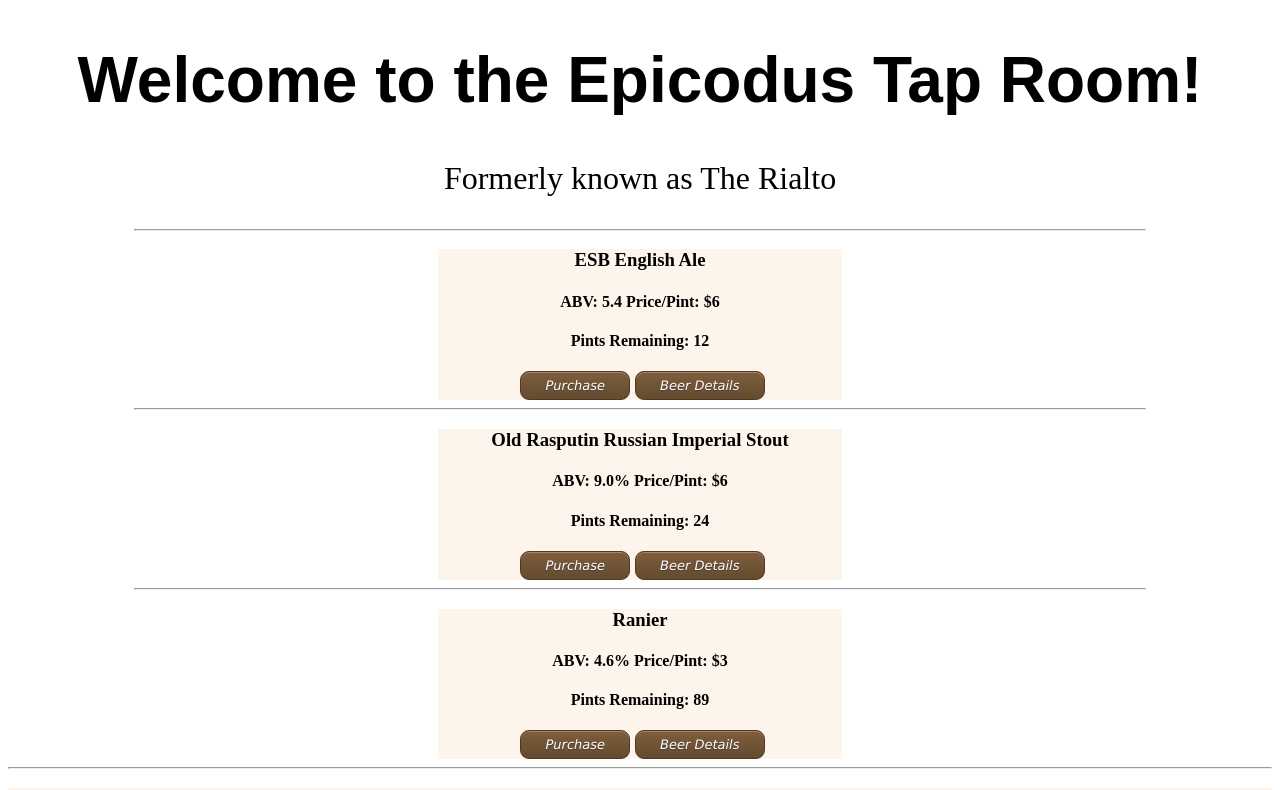
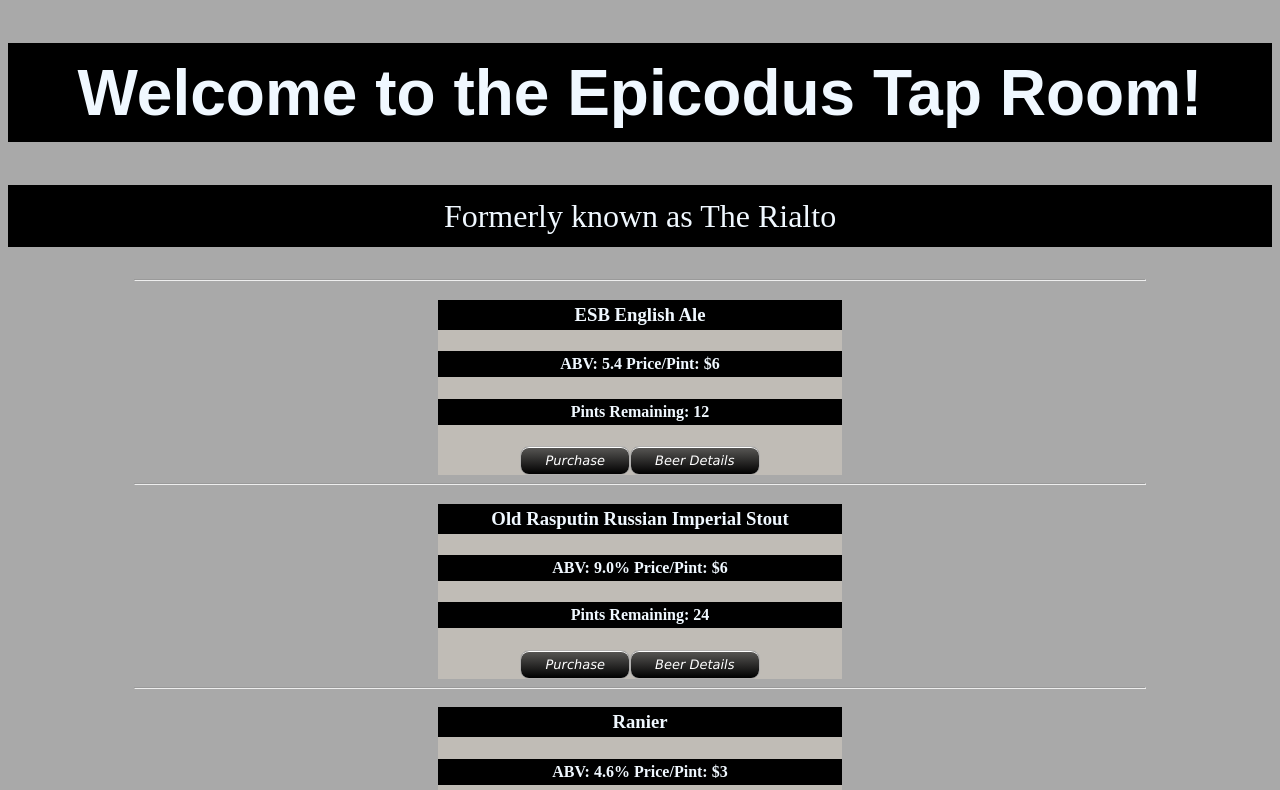
Before and after one commit to PRKille/TapRoomRedux, a React (Create React App) app: page / in a window 1280 px wide. Shown: the top 790 px of the page. Built offline with nearby package versions, Linux system fonts and the light colour scheme.

Commit message:
finish consolidating styling

```diff
--- a/src/App.css
+++ b/src/App.css
@@ -1,3 +1,14 @@
+body {
+  background-color: darkgray;
+}
+
+h1, h3, h4, p{
+  background-color: black;
+  color: aliceblue;
+  text-align: center;
+  padding: 1%;
+}
+
 .header {
   text-align: center;
   font-size: xx-large;
@@ -7,11 +18,30 @@
   font-family: fantasy;
 }
 
-.form {
-  background-color: rgba(250, 235, 215, 0.486);
+.keg {
+	text-align: center;
+	background-color: rgba(250, 235, 215, 0.274);
+  max-width: 40%;
+  margin-left: 30%;
+  margin-right: 30%;
 }
 
-.detailsButton {
+.kegs {
+  margin-left: 10%;
+  margin-right: 10%;
+}
+
+form {
+	background-color: lightslategrey;
+}
+
+input {
+  margin-left: 5px;
+  border-radius: 9px;
+  text-align: center;
+}
+
+button {
   box-shadow:inset 0px 1px 0px 0px #ffffff;
 	background:linear-gradient(to bottom, #555452 5%, #000000 100%);
 	border-radius:9px;
@@ -25,10 +55,12 @@
 	padding:6px 24px;
 	text-decoration:none;
 }
-.detailsButton:hover {
+
+button:hover {
 	background-color:transparent;
 }
-.detailsButton:active {
+
+button:active {
 	position:relative;
 	top:1px;
 }
--- a/src/Components/KegDetails/KegDetails.js
+++ b/src/Components/KegDetails/KegDetails.js
@@ -1,7 +1,6 @@
 import React from 'react';
 import KegForm from '../KegFolder/KegForm'
 import PropTypes from 'prop-types';
-import '../../App.css'
 
 const KegDetails = (props) => {
 
@@ -21,13 +20,13 @@
   }
 
   return (
-    <div className="form">
+    <div>
       <h1>{props.keg.name}</h1>
       <h3>{props.keg.brand}</h3>
       <p>ABV: {props.keg.abv}  Pints Left: {props.keg.inventory}</p>
-      <button className="detailsButton" onClick={() => props.onKegDeletion(props.keg.id)}>Delete Keg</button>
-      <button className="detailsButton" onClick={props.handleBackToTapRoom}>Back to Tap Room</button>
-      <div className="form">
+      <button onClick={() => props.onKegDeletion(props.keg.id)}>Delete Keg</button>
+      <button onClick={props.handleBackToTapRoom}>Back to Tap Room</button>
+      <div>
         <KegForm
           formSubmissionHandler={handleKegEditSubmit}
           buttonText="Edit this Keg" />
--- a/src/Components/KegFolder/KegForm.css
+++ /dev/null
@@ -1,23 +0,0 @@
-input {
-  margin-left: 5px;
-  border-radius: 9px;
-  text-align: center;
-}
-
-button {
-  margin-left: 5px;
-  box-shadow:inset 0px 1px 0px 0px #a6827e;
-	background:linear-gradient(to bottom, #7d5d3b 5%, #634b30 100%);
-	background-color:#7d5d3b;
-	border-radius:9px;
-	border:1px solid #54381e;
-	display:inline-block;
-	cursor:pointer;
-	color:#ffffff;
-	font-family:Verdana;
-	font-size:13px;
-	font-style:italic;
-	padding:6px 24px;
-	text-decoration:none;
-	text-shadow:0px 1px 0px #4d3534;
-}
--- a/src/Components/KegFolder/KegForm.js
+++ b/src/Components/KegFolder/KegForm.js
@@ -1,11 +1,10 @@
 import React from 'react';
 import PropTypes from 'prop-types';
-import './KegForm.css';
 
 function KegForm(props) {
   return (
-    <div className="formControl">
-      <form className="createForm" onSubmit={props.formSubmissionHandler}>
+    <div>
+      <form onSubmit={props.formSubmissionHandler}>
         <input
           type="text"
           name="name"
--- a/src/Components/TapRoom/Keg.js
+++ b/src/Components/TapRoom/Keg.js
@@ -4,8 +4,8 @@
 const Keg = (props) => {
 
   function hasInventory(count) {
-    return count > 10 ? <button className="purchaseButton" onClick={() => props.onBeerPuchase(props.id)}>Purchase</button>
-      : count <= 10 && count > 0 ? <React.Fragment><p>Almost Out!</p><button className="purchaseButton" onClick={() => props.onBeerPuchase(props.id)}>Purchase</button></React.Fragment>
+    return count > 10 ? <button onClick={() => props.onBeerPuchase(props.id)}>Purchase</button>
+      : count <= 10 && count > 0 ? <React.Fragment><p>Almost Out!</p><button onClick={() => props.onBeerPuchase(props.id)}>Purchase</button></React.Fragment>
       : <p>Sold Out!</p>;
   }
 
@@ -15,7 +15,7 @@
       <h4>ABV: {props.abv} Price/Pint: {props.price}</h4>
       <h4>Pints Remaining: {props.inventory}</h4>
       {hasInventory(props.inventory)}
-      <button className="purchaseButton" onClick={() => props.onKegClick(props.id)}>Beer Details</button>
+      <button onClick={() => props.onKegClick(props.id)}>Beer Details</button>
     </div>
   )
 }
--- a/src/Components/TapRoom/TapRoom.css
+++ /dev/null
@@ -1,37 +0,0 @@
-.keg {
-  text-align: center;
-  background-color: rgba(250, 235, 215, 0.486);
-  max-width: 40%;
-  margin-left: 30%;
-  margin-right: 30%;
-}
-
-.kegs {
-  margin-left: 10%;
-  margin-right: 10%;
-}
-
-.purchaseButton {
-	box-shadow:inset 0px 1px 0px 0px #a6827e;
-	background:linear-gradient(to bottom, #7d5d3b 5%, #634b30 100%);
-	background-color:#7d5d3b;
-	border-radius:9px;
-	border:1px solid #54381e;
-	display:inline-block;
-	cursor:pointer;
-	color:#ffffff;
-	font-family:Verdana;
-	font-size:13px;
-	font-style:italic;
-	padding:6px 24px;
-	text-decoration:none;
-	text-shadow:0px 1px 0px #4d3534;
-}
-.purchaseButton:hover {
-	background:linear-gradient(to bottom, #634b30 5%, #7d5d3b 100%);
-	background-color:#634b30;
-}
-.purchaseButton:active {
-	position:relative;
-	top:1px;
-}
--- a/src/Components/TapRoom/TapRoom.js
+++ b/src/Components/TapRoom/TapRoom.js
@@ -2,8 +2,6 @@
 import Keg from './Keg';
 import KegForm from '../KegFolder/KegForm'
 import PropTypes from "prop-types";
-import './TapRoom.css'
-import '../../App.css'
 import { v4 } from 'uuid';
 
 function TapRoom(props){
@@ -44,7 +42,7 @@
         ))}
       </div>
       <hr />
-      <div className="form">
+      <div>
         <h3>Buy a new Keg: </h3>
         <KegForm
         formSubmissionHandler={handleKegPurchaseSubmit}
--- a/src/index.css
+++ /dev/null
@@ -1,3 +0,0 @@
-body {
-  background-image: url("https://i2.wp.com/bridgeminlaredo.org/wp-content/uploads/2018/03/decor-rustic-white-wood-background-with-displaying-19-images-for-rustic-barn-wood-backgrounds-26.jpg?ssl=1");
-}
```
